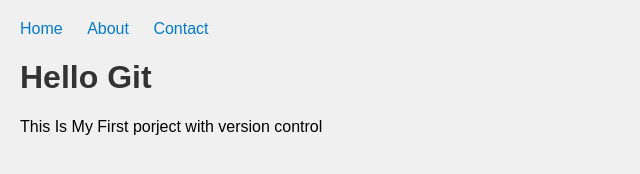
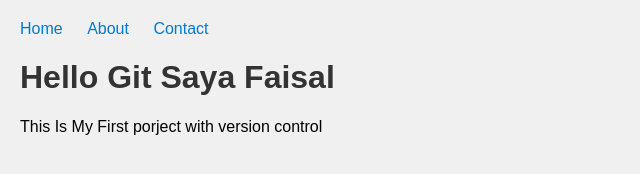
Before and after one commit to iceguya/my-web-project, a plain HTML site: page index.html in a window 1280 px wide. Shown: the whole page, without its empty margins (0-640 px from the left). Drawn offline with Linux system fonts and the light colour scheme.

Commit message:
Update header text to include 'Saya Faisal'

```diff
--- a/index.html
+++ b/index.html
@@ -14,7 +14,7 @@
         <li><a href="#contact">Contact</a></li>
         </ul>
     </nav>
-    <h1>Hello Git</h1>
+    <h1>Hello Git Saya Faisal</h1>
     <p>This Is My First porject with version control</p>
 </body>
 </html>
```
